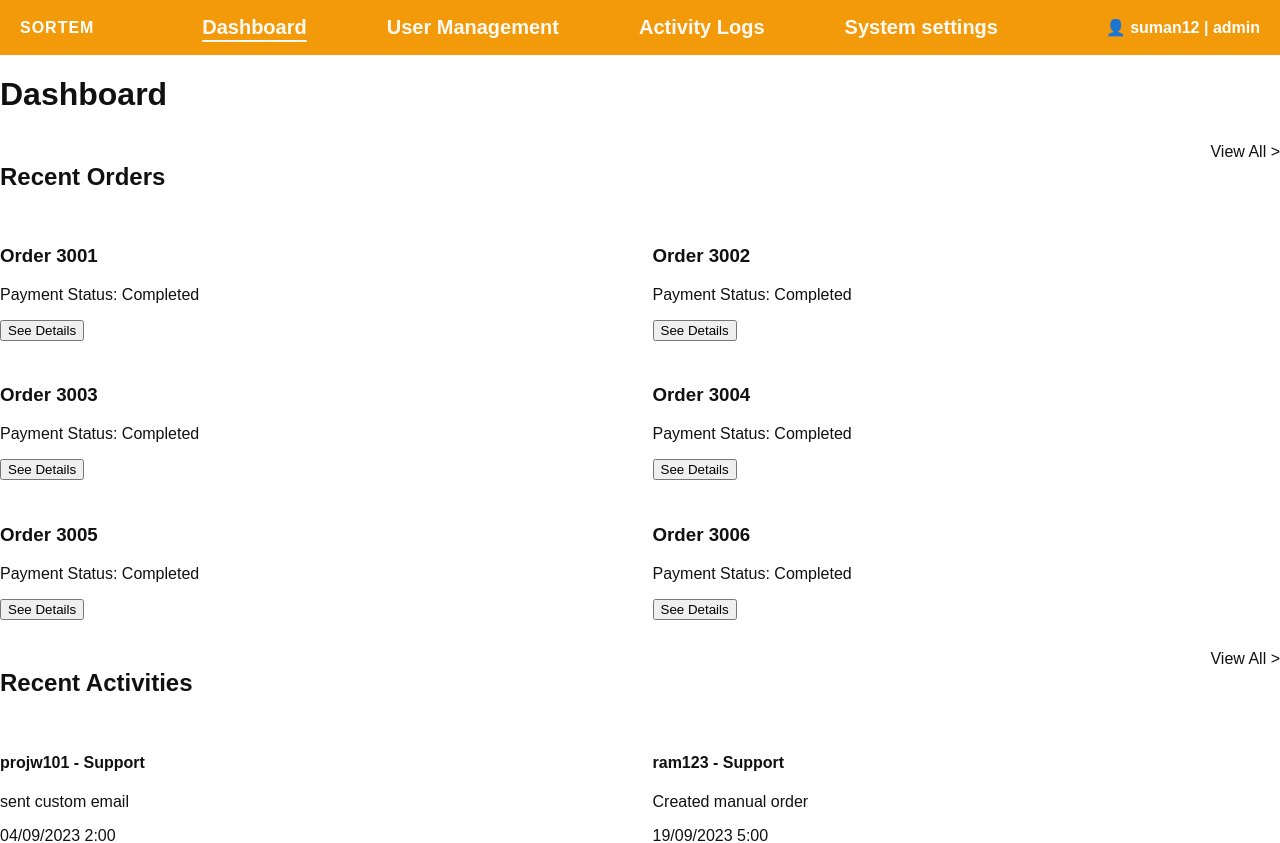
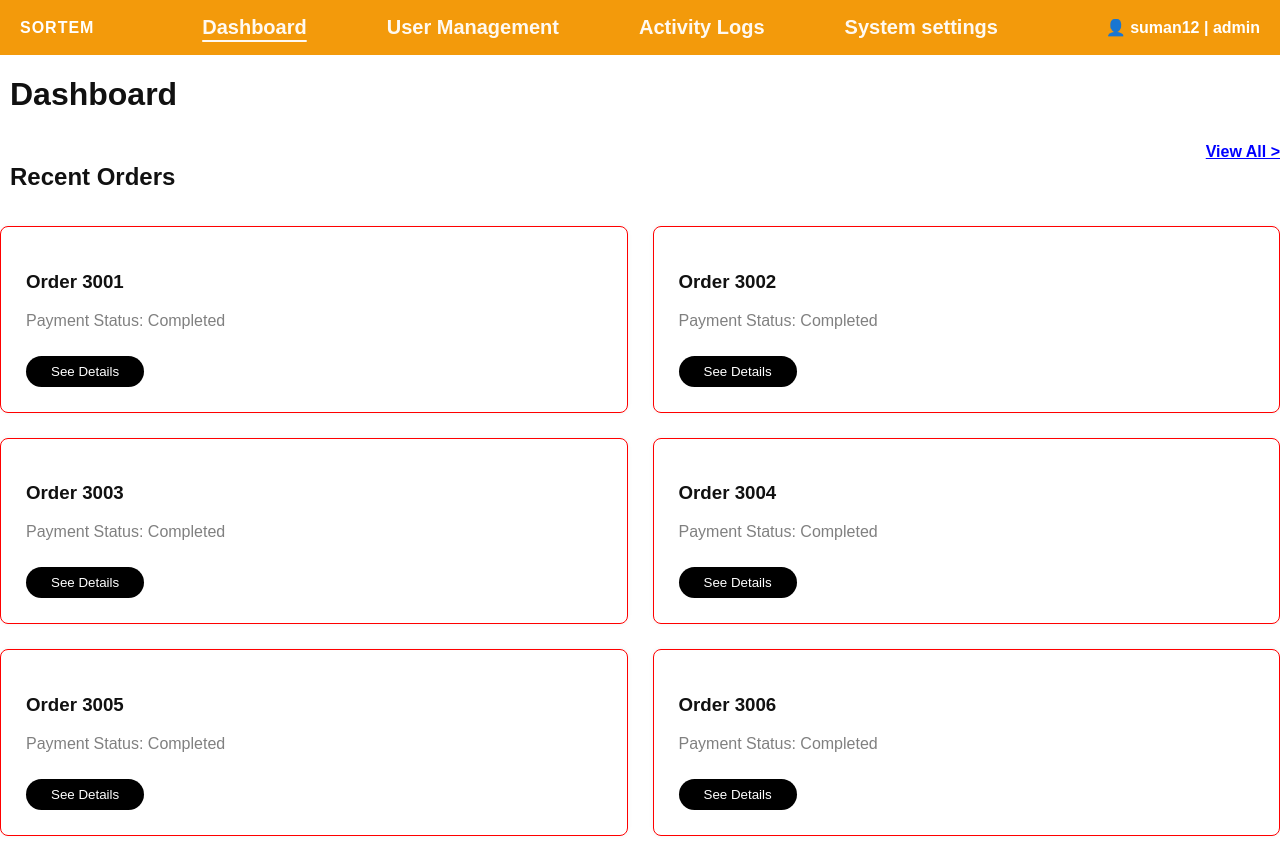
Before and after one commit to BibekCoder/ict302-v01, a React (Vite) app in the folder frontend/: page /admin/dashboard in a window 1280 px wide. Shown: the top 843 px of the page. Built offline with nearby package versions, Linux system fonts and the light colour scheme; sample sign-in values are in the browser's storage.

Commit message:
Update styles.css

```diff
--- a/frontend/src/styles.css
+++ b/frontend/src/styles.css
@@ -17,6 +17,11 @@ body{
   font-family: Arial, Helvetica, sans-serif;
   color:var(--text);
   background:var(--bg);
+}
+
+h1{
+  padding-left: 10px;
+  font-size: 32px;
 }
 
 a{ color:inherit; text-decoration:none; }
@@ -447,6 +452,8 @@ a:hover{ text-decoration:underline; }
   display: flex;
   justify-content: space-between;
   margin-top: 30px;
+  margin-left: 10px;
+
 }
 
 .grid {
@@ -454,6 +461,7 @@ a:hover{ text-decoration:underline; }
   grid-template-columns: repeat(auto-fit, minmax(420px, 1fr));
   gap: 25px;
   margin-top: 15px;
+
 }
 .details-card {
   background: white;
@@ -507,3 +515,29 @@ a:hover{ text-decoration:underline; }
   font-size: 16px;
   color: white;
 }
+.card {
+  background: white;
+  padding: 25px;
+  border: 1px solid red;
+  border-radius: 8px;
+  box-shadow: 0px 0px 5px rgba(0,0,0,0.05);
+}
+.status {
+  color: gray;
+}
+
+button {
+  margin-top: 10px;
+  background: black;
+  color: white;
+  border: none;
+  padding: 8px 25px;
+  border-radius: 20px;
+  cursor: pointer;
+}
+.view-all {
+  color: blue;
+  text-decoration: underline;
+  font-weight: bold;
+  cursor: pointer;
+}
```
